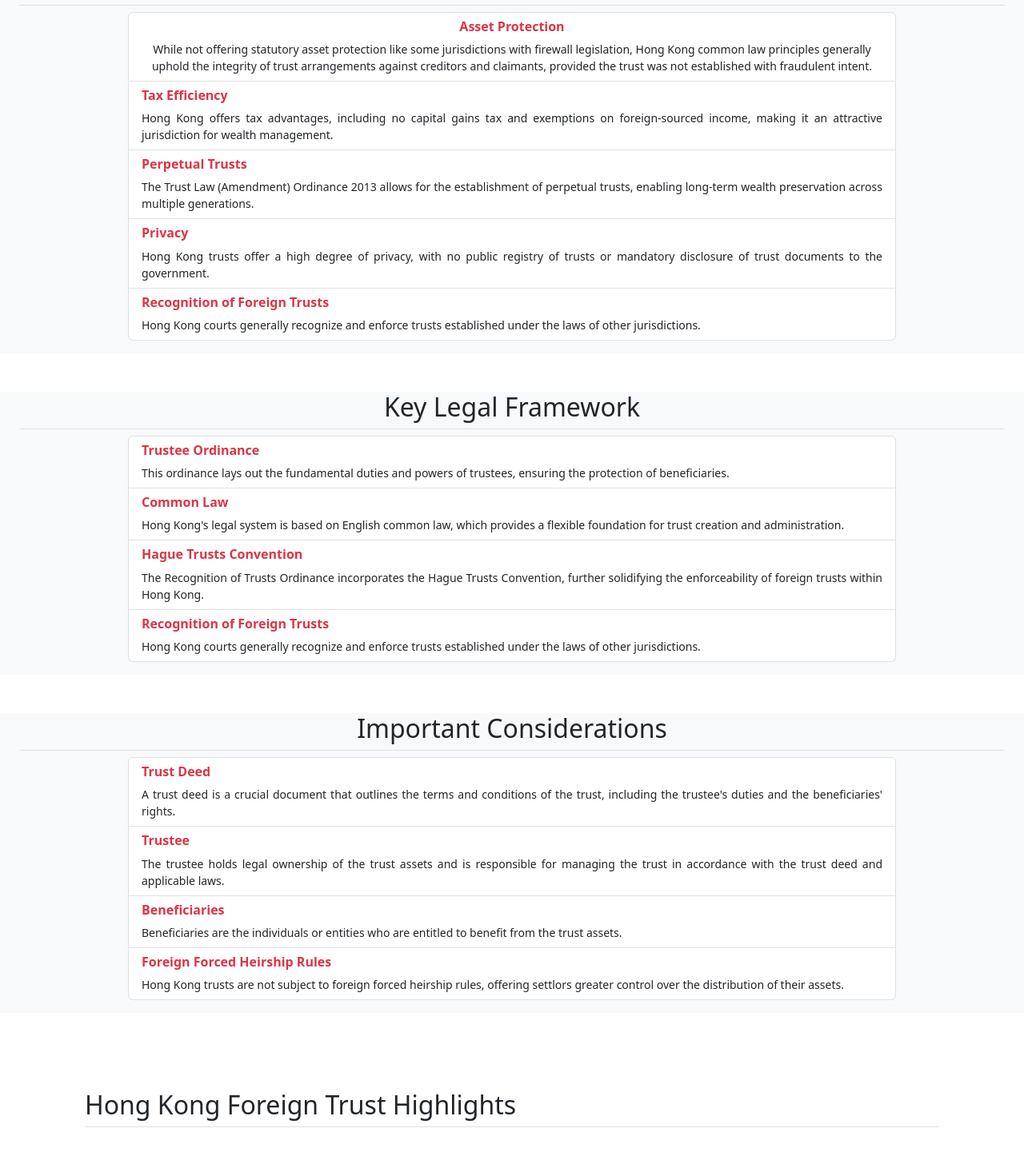
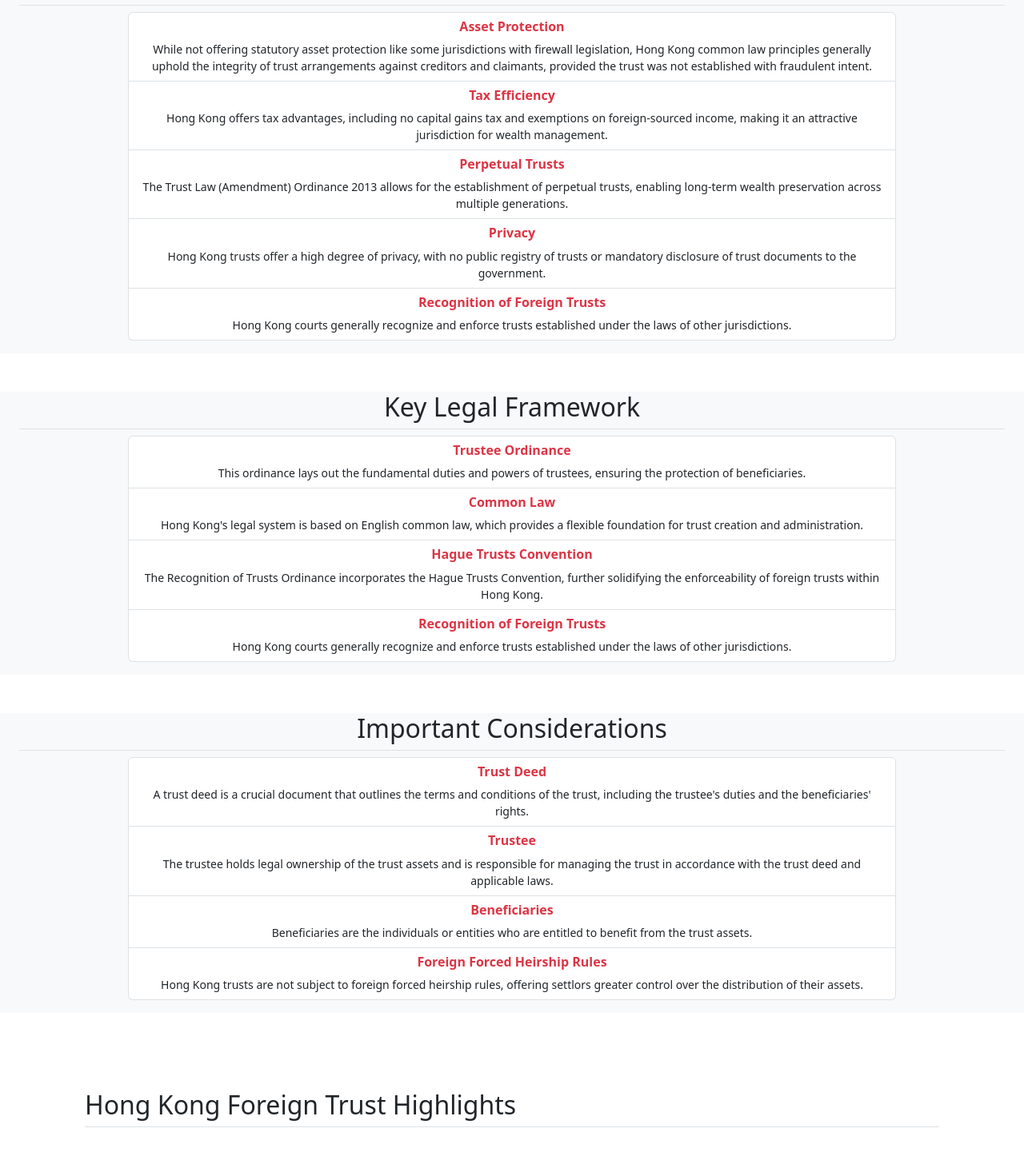
Before and after one commit to WhitelightningDev/hongkongtrust, an Angular app: page / in a window 1280 px wide. Shown: the part 614-2070 px from the top of the page at 80% size. Built offline with nearby package versions, Linux system fonts and the light colour scheme.

Commit message:
`Update welcomepage.html to center text and add 'text-center' class to h6 elements`

```diff
--- a/src/app/pages/welcomepage/welcomepage.html
+++ b/src/app/pages/welcomepage/welcomepage.html
@@ -46,29 +46,29 @@
         </p>
       </div>
       <div class="list-group-item">
-        <h6 class="mb-2 fw-bold text-danger">Tax Efficiency</h6>
-        <p class="mb-0 small" style="text-align: justify;">
+        <h6 class="mb-2 fw-bold  text-center text-danger">Tax Efficiency</h6>
+        <p class="mb-0 small" style="text-align: center;">
           Hong Kong offers tax advantages, including no capital gains tax and exemptions on foreign-sourced
           income, making it an attractive jurisdiction for wealth management.
         </p>
       </div>
       <div class="list-group-item">
-        <h6 class="mb-2 fw-bold text-danger">Perpetual Trusts</h6>
-        <p class="mb-0 small" style="text-align: justify;">
+        <h6 class="mb-2 fw-bold  text-center text-danger">Perpetual Trusts</h6>
+        <p class="mb-0 small" style="text-align: center;">
           The Trust Law (Amendment) Ordinance 2013 allows for the establishment of perpetual trusts,
           enabling long-term wealth preservation across multiple generations.
         </p>
       </div>
       <div class="list-group-item">
-        <h6 class="mb-2 fw-bold text-danger">Privacy</h6>
-        <p class="mb-0 small" style="text-align: justify;">
+        <h6 class="mb-2 fw-bold  text-center text-danger">Privacy</h6>
+        <p class="mb-0 small" style="text-align: center;">
           Hong Kong trusts offer a high degree of privacy, with no public registry of trusts or mandatory
           disclosure of trust documents to the government.
         </p>
       </div>
       <div class="list-group-item">
-        <h6 class="mb-2 fw-bold text-danger">Recognition of Foreign Trusts</h6>
-        <p class="mb-0 small" style="text-align: justify;">
+        <h6 class="mb-2 fw-bold  text-center text-danger">Recognition of Foreign Trusts</h6>
+        <p class="mb-0 small" style="text-align: center;">
           Hong Kong courts generally recognize and enforce trusts established under the laws of other jurisdictions.
         </p>
       </div>
@@ -85,26 +85,26 @@
   <div class="d-flex flex-column flex-md-row  gap-4 align-items-center justify-content-center w-100">
     <div class="list-group mb-3 w-100" style="max-width: 960px;">
       <div class="list-group-item">
-        <h6 class="mb-2 fw-bold text-danger">Trustee Ordinance</h6>
-        <p class="mb-0 small" style="text-align: justify;">
+        <h6 class="mb-2 fw-bold  text-center text-danger">Trustee Ordinance</h6>
+        <p class="mb-0 small" style="text-align: center;">
           This ordinance lays out the fundamental duties and powers of trustees, ensuring the protection of beneficiaries.
         </p>
       </div>
       <div class="list-group-item">
-        <h6 class="mb-2 fw-bold text-danger">Common Law</h6>
-        <p class="mb-0 small" style="text-align: justify;">
+        <h6 class="mb-2 fw-bold  text-center text-danger">Common Law</h6>
+        <p class="mb-0 small" style="text-align: center;">
           Hong Kong's legal system is based on English common law, which provides a flexible foundation for trust creation and administration.
         </p>
       </div>
       <div class="list-group-item">
-        <h6 class="mb-2 fw-bold text-danger">Hague Trusts Convention</h6>
-        <p class="mb-0 small" style="text-align: justify;">
+        <h6 class="mb-2 fw-bold  text-center text-danger">Hague Trusts Convention</h6>
+        <p class="mb-0 small" style="text-align: center;">
           The Recognition of Trusts Ordinance incorporates the Hague Trusts Convention, further solidifying the enforceability of foreign trusts within Hong Kong.
         </p>
       </div>
       <div class="list-group-item">
-        <h6 class="mb-2 fw-bold text-danger">Recognition of Foreign Trusts</h6>
-        <p class="mb-0 small" style="text-align: justify;">
+        <h6 class="mb-2 fw-bold  text-center text-danger">Recognition of Foreign Trusts</h6>
+        <p class="mb-0 small" style="text-align: center;">
           Hong Kong courts generally recognize and enforce trusts established under the laws of other jurisdictions.
         </p>
       </div>
@@ -121,26 +121,26 @@
   <div class="d-flex flex-column flex-md-row  gap-4  align-items-center justify-content-center w-100">
     <div class="list-group mb-3 w-100" style="max-width: 960px;">
       <div class="list-group-item">
-        <h6 class="mb-2 fw-bold text-danger">Trust Deed</h6>
-        <p class="mb-0 small" style="text-align: justify;">
+        <h6 class="mb-2 fw-bold  text-center text-danger">Trust Deed</h6>
+        <p class="mb-0 small" style="text-align: center;">
           A trust deed is a crucial document that outlines the terms and conditions of the trust, including the trustee's duties and the beneficiaries' rights.
         </p>
       </div>
       <div class="list-group-item">
-        <h6 class="mb-2 fw-bold text-danger">Trustee</h6>
-        <p class="mb-0 small" style="text-align: justify;">
+        <h6 class="mb-2 fw-bold  text-center text-danger">Trustee</h6>
+        <p class="mb-0 small" style="text-align: center;">
           The trustee holds legal ownership of the trust assets and is responsible for managing the trust in accordance with the trust deed and applicable laws.
         </p>
       </div>
       <div class="list-group-item">
-        <h6 class="mb-2 fw-bold text-danger">Beneficiaries</h6>
-        <p class="mb-0 small" style="text-align: justify;">
+        <h6 class="mb-2 fw-bold  text-center text-danger">Beneficiaries</h6>
+        <p class="mb-0 small" style="text-align: center;">
           Beneficiaries are the individuals or entities who are entitled to benefit from the trust assets.
         </p>
       </div>
       <div class="list-group-item">
-        <h6 class="mb-2 fw-bold text-danger">Foreign Forced Heirship Rules</h6>
-        <p class="mb-0 small" style="text-align: justify;">
+        <h6 class="mb-2 fw-bold  text-center text-danger">Foreign Forced Heirship Rules</h6>
+        <p class="mb-0 small" style="text-align: center;">
           Hong Kong trusts are not subject to foreign forced heirship rules, offering settlors greater control over the distribution of their assets.
         </p>
       </div>
```
